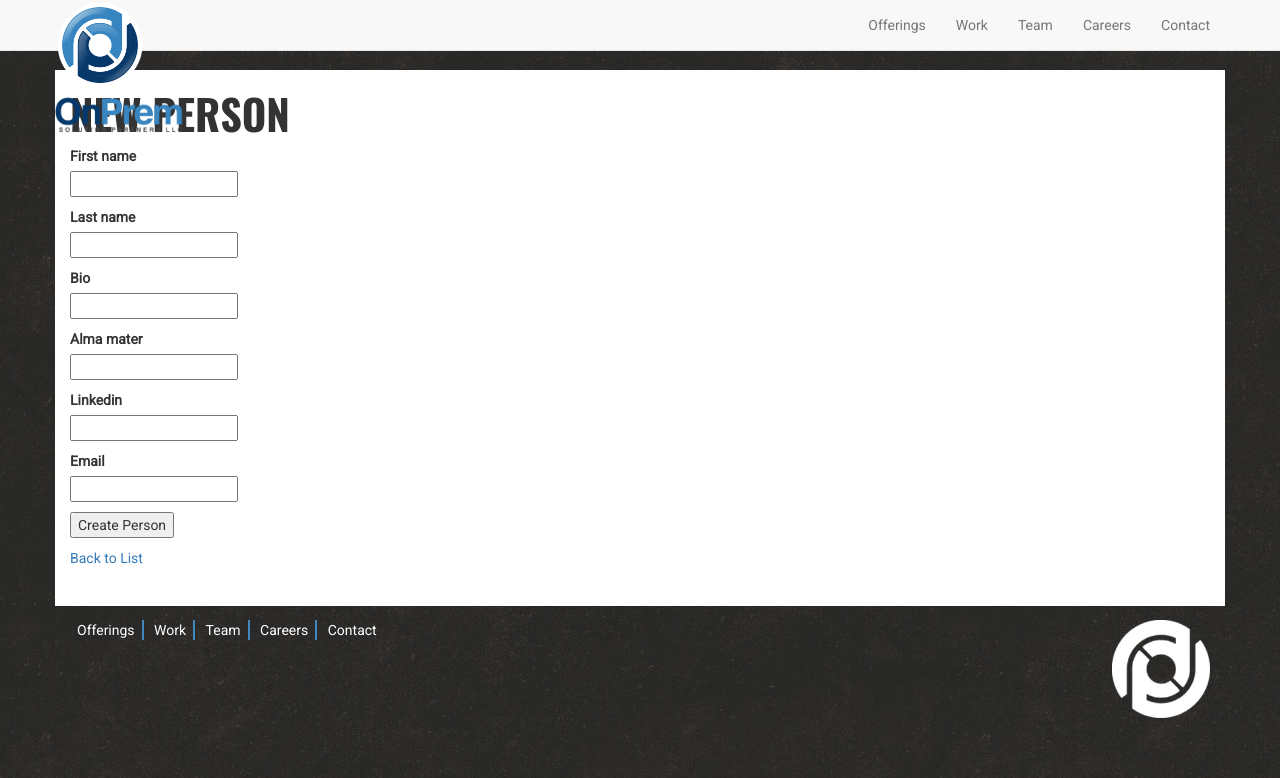
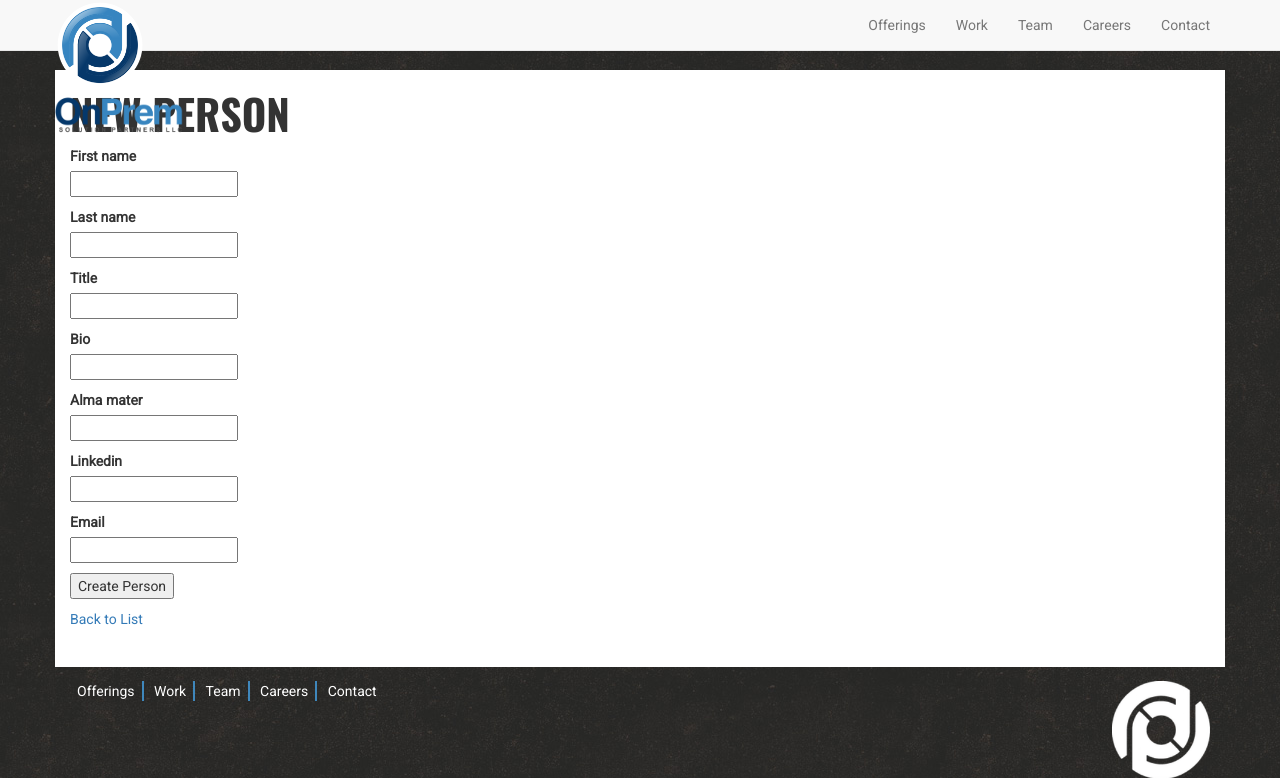
Before and after one commit to mjseaman/onprem-redesign, a Rails app: page /people/new in a window 1280 px wide. Shown: the top 778 px of the page. Run offline with Rails 7, Linux system fonts and the light colour scheme; the visitor is signed in with stand-in values (Sample User, id 1); style sheets or scripts are compiled from the project's sources; parts of the project's set-up code (start-up, migrations or seed data) failed here and were passed over; some libraries are stand-ins or nearby versions; some web fonts are replaced.

Commit message:
added title to people

```diff
--- a/app/views/people/_form.html.haml
+++ b/app/views/people/_form.html.haml
@@ -8,6 +8,10 @@
     = f.label :last_name
     %br
     = f.text_field :last_name
+  %p
+    = f.label :title
+    %br
+    = f.text_field :title
   %p
     = f.label :bio
     %br
--- a/app/views/people/index.html.haml
+++ b/app/views/people/index.html.haml
@@ -6,6 +6,7 @@
     %th Photo
     %th First name
     %th Last name
+    %th Title
     %th Bio
     %th Alma mater
     %th Linkedin
@@ -15,6 +16,7 @@
       %td= image_tag person.gravatar_url(:size => 48)
       %td= person.first_name
       %td= person.last_name
+      %td= person.title
       %td= person.bio
       %td= person.alma_mater
       %td= person.linkedin
--- /dev/null
+++ b/db/migrate/20140118210500_add_title_to_people.rb
@@ -0,0 +1,5 @@
+class AddTitleToPeople < ActiveRecord::Migration
+  def change
+    add_column :people, :title, :string
+  end
+end
```
Also changed, not shown: db/schema.rb.
